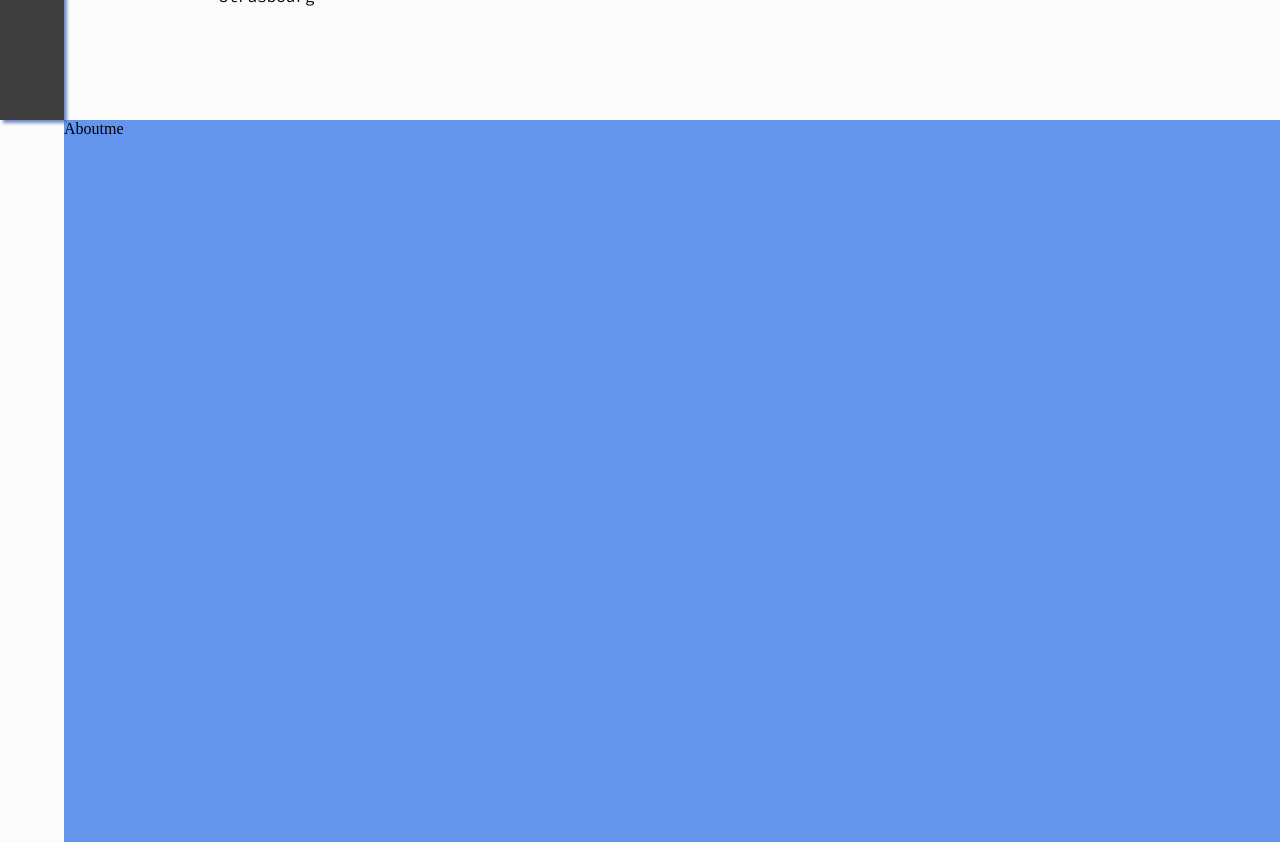
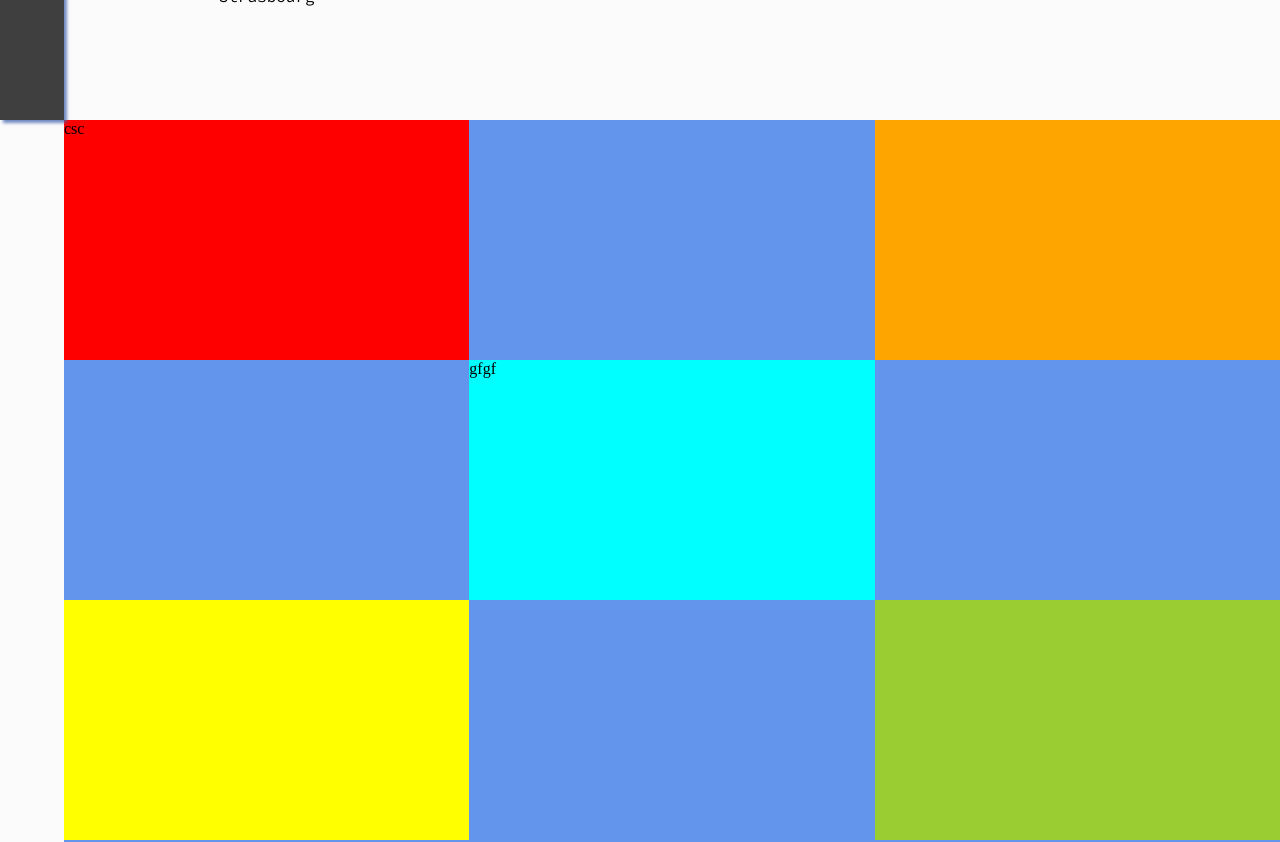
Before and after one commit to nibo212/nbgtzportfolio, a React (Create React App) app: page /aboutme in a window 1280 px wide. Shown: the part 680-1522 px from the top of the page. Built offline with nearby package versions, Linux system fonts and the light colour scheme; a web font is replaced by a local one.

Commit message:
build template for about's me page

```diff
--- a/src/pages/Aboutme.js
+++ b/src/pages/Aboutme.js
@@ -3,7 +3,13 @@ import React from 'react';
 const Aboutme = () => {
     return (
         <div className='section aboutme' id='Aboutme'>
-            Aboutme
+            <div className='parentaboutme'>
+            <div className="divCentral">gfgf </div>
+            <div className="divlefttopcorner">csc </div>
+            <div className="divleftbottomcorner"> </div>
+            <div className="divrighttopcorner"> </div>
+            <div className="divrightbottomcorner"> </div>
+            </div>
         </div>
     );
 };
--- a/src/styles/pages/_aboutme.scss
+++ b/src/styles/pages/_aboutme.scss
@@ -1,4 +1,44 @@
 .aboutme
 {
     background-color: cornflowerblue;
+
+
+    .parentaboutme{
+        display: grid;
+        grid-template-columns: repeat(3, 1fr);
+        grid-template-rows: repeat(3, 1fr);
+        grid-column-gap: 0px;
+        grid-row-gap: 0px;
+        justify-content:center;
+
+        height: 90%;
+
+        .divCentral
+        {
+            grid-area: 2 / 2 / 3 / 3;
+            background-color: aqua;
+        }
+        .divlefttopcorner
+        {
+            grid-area: 1 / 1 / 2 / 2;
+            background-color: red;
+        }
+
+        .divleftbottomcorner
+        {
+            grid-area: 3 / 1 / 4 / 2;
+            background-color: yellow;
+        }
+        .divrighttopcorner
+        {
+            grid-area: 3 / 3 / 4 / 4;
+            background-color: yellowgreen;
+        }
+        .divrightbottomcorner
+        {
+            grid-area: 1 / 3 / 2 / 4;
+            background-color: orange;
+        }
+
+        }
 }
```
